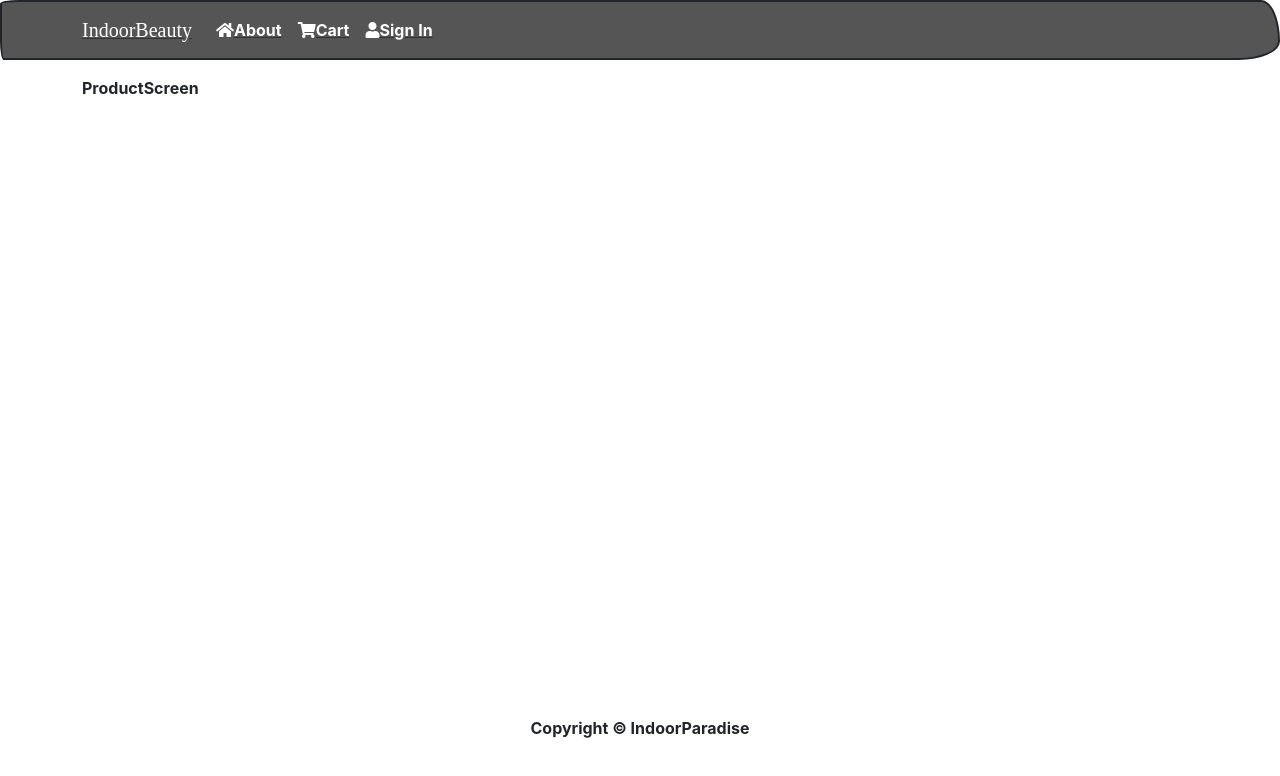
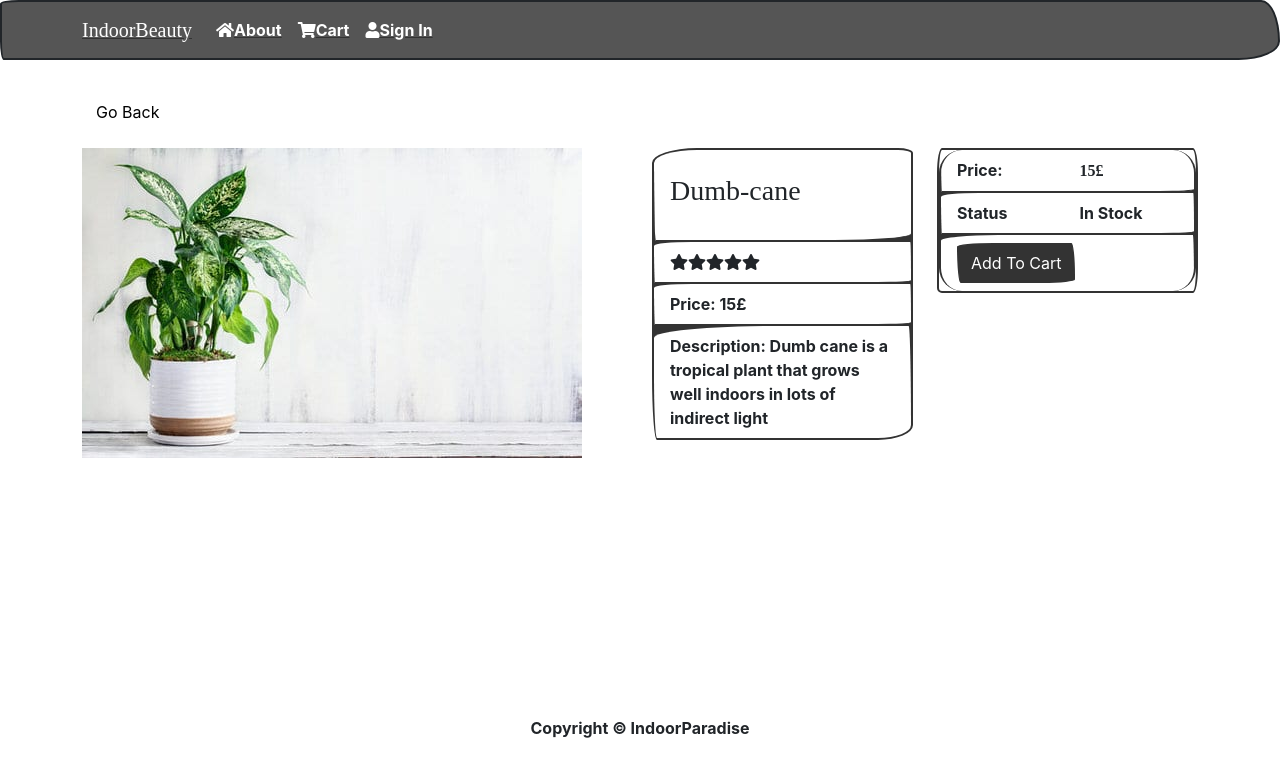
Before and after one commit to ShiCho489/IndoorParadise, a React (Create React App) app in the folder frontend/: page /product/1 in a window 1280 px wide. Shown: the top 776 px of the page. Built offline with nearby package versions, Linux system fonts and the light colour scheme; a web font is replaced by a local one.

Commit message:
added button

```diff
--- a/frontend/src/screens/ProductScreen.js
+++ b/frontend/src/screens/ProductScreen.js
@@ -1,8 +1,71 @@
 import React from 'react'
+import { Link } from 'react-router-dom'
+import { Row, Col, Image, ListGroup, Card, Button } from 'react-bootstrap'
+import Rating from '../components/Rating'
+import products from '../products'
 
-const ProductScreen = () => {
+const ProductScreen = ({ match }) => {
+      const product= products.find((p) => p._id === match.params.id)
+
   return (
-    <div>ProductScreen</div>
+   <>
+   <Link className='btn btn-light my-3' to= '/'>
+    Go Back</Link>
+    <Row>
+        <Col md={6}>
+            <Image src={product.image} alt={product.name} fluid />
+        </Col>
+        <Col md={3}>
+            <ListGroup variant='flush'>
+                <ListGroup.Item>
+                    <h3>{product.name}</h3>
+                </ListGroup.Item>
+                <ListGroup.Item>
+                    <Rating value={product.rating}
+                    text={`${product.numReviews} reviews`}></Rating>
+                </ListGroup.Item>
+                <ListGroup.Item>
+                    Price: {product.price}
+                </ListGroup.Item>
+                <ListGroup.Item>Description: {product.description}</ListGroup.Item>
+
+            </ListGroup>
+        </Col>
+        <Col md={3}>
+            <Card>
+                <ListGroup variant='fkush'>
+                    <ListGroup.Item>
+                        <Row>
+                            <Col>
+                            Price:
+                            </Col>
+                            <Col>
+                            <strong>{product.price}
+                             </strong>
+                             </Col>
+                        </Row>
+                    </ListGroup.Item>
+                    <ListGroup.Item>
+                        <Row>
+                            <Col>
+                           Status
+                            </Col>
+                            <Col>
+                         {product.countInStock > 0 ? 'In Stock' : 'Out Of Stock'}
+                             </Col>
+                        </Row>
+                    </ListGroup.Item>
+                    <ListGroup.Item>
+                        <Button className='btn-block' type='button'>
+                            Add To Cart
+                        </Button>
+                    </ListGroup.Item>
+                </ListGroup>
+            </Card>
+        </Col>
+    </Row>
+
+    </>
   )
 }
 
```
